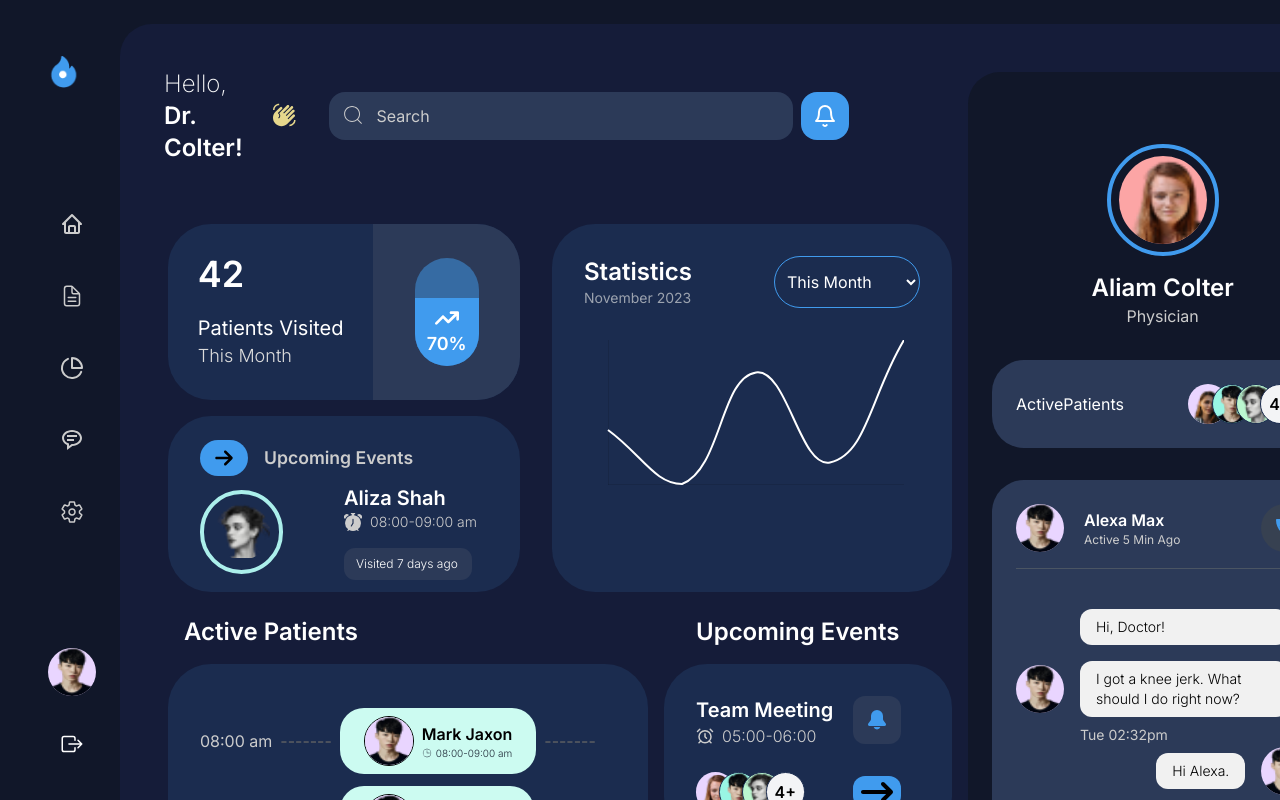
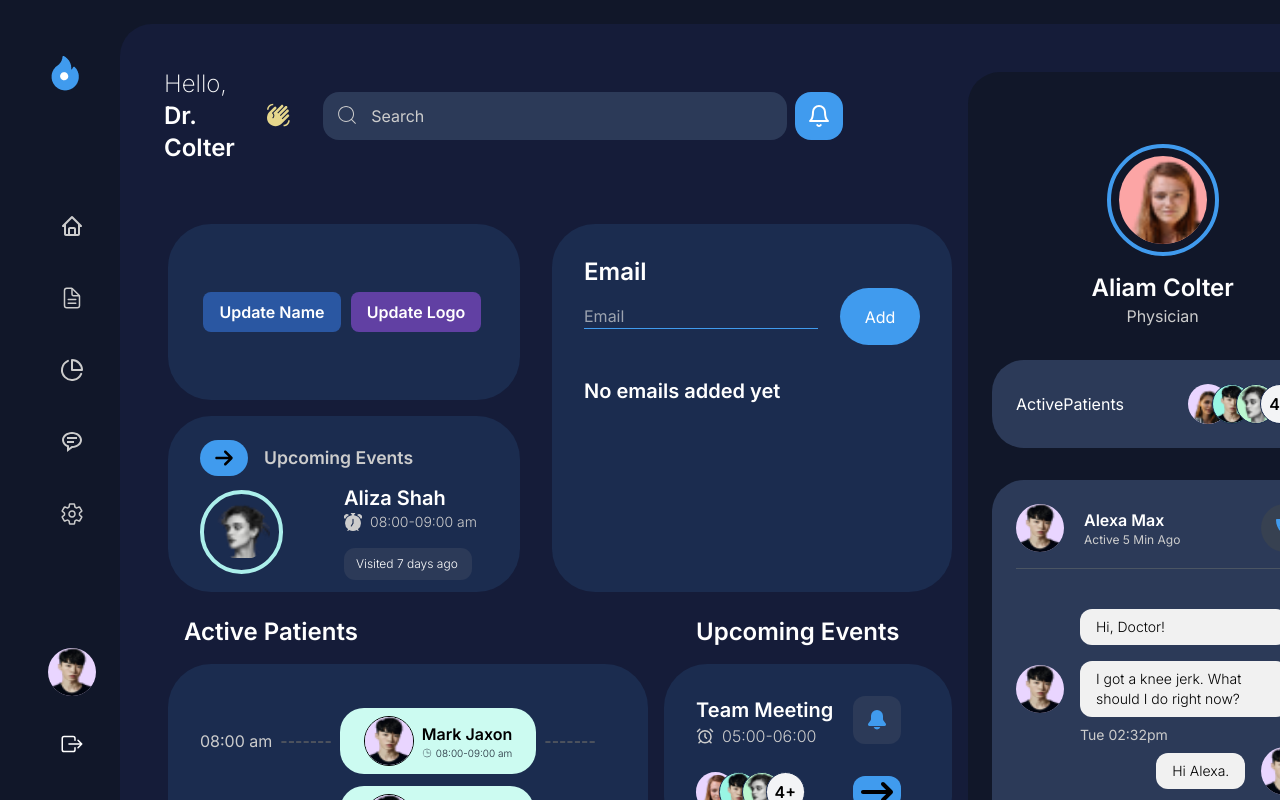
Before and after one commit to whysosaket/Doctor-Dashboard, a Next.js app in the folder my-app/: page / in a window 1280 px wide. Shown: the top 800 px of the page. Built offline with nearby package versions, Linux system fonts and the light colour scheme.

Commit message:
Updated Some APIs

```diff
--- /dev/null
+++ b/my-app/app/api/updateemail/route.ts
@@ -0,0 +1,14 @@
+import { NextResponse } from "next/server";
+
+export async function POST(request: Request) {
+  const body = await request.json();
+
+  const email = body.email;
+  // check using regex
+  const emailRegex = /^[a-zA-Z0-9._-]+@[a-zA-Z0-9.-]+\.[a-zA-Z]{2,6}$/;
+  if (!emailRegex.test(email)) {
+    return NextResponse.json({ error: "Invalid email", success: false });
+  }
+
+  return NextResponse.json({ email, success: true});
+}
--- /dev/null
+++ b/my-app/app/api/updatename/route.ts
@@ -0,0 +1,7 @@
+import { NextResponse } from "next/server";
+import superheroes from "superheroes";
+
+export async function GET(request: Request) {
+  const superheroesName = superheroes.random();
+  return NextResponse.json({ name: superheroesName, success: true });
+}
--- /dev/null
+++ b/my-app/app/components/EmailForm.tsx
@@ -0,0 +1,71 @@
+import { motion } from 'framer-motion';
+import { useState, useRef } from 'react';
+import axios from 'axios';
+
+const EmailForm = () => {
+  const [emails, setEmails] = useState<string[]>([]);
+  const emailRef = useRef<HTMLInputElement>(null);
+  const [error, setError] = useState<string>('');
+
+  const updateEmails = async (email: string) => {
+    try {
+      const res = await axios.post('/api/updateemail', { email });
+      if (!res.data.success) {
+        setError(res.data.error);
+        setTimeout(() => setError(""), 3000);
+        return;
+      }
+      setEmails([...emails, res.data.email]); // Fixed typo here (email -> emails)
+    } catch (error) {
+      console.error('Error updating emails:', error);
+      // Handle error gracefully, maybe show an error message to the user
+    }
+  };
+
+  const handleUpdateEmails = () => {
+    if (emailRef.current && emailRef.current.value) {
+      updateEmails(emailRef.current.value);
+      emailRef.current.value = ''; // Clear input after adding email
+    }
+  };
+
+  return (
+    <motion.div
+      initial={{ y: -50, opacity: 0 }}
+      animate={{ y: 0, opacity: 1 }}
+      transition={{ duration: 0.7, delay: 1 }}
+      className="bg-secondary md:w-[25rem] h-[23rem w-full rounded-[2.7rem] flex flex-col overflow-hidden md:m-4 py-8 px-8"
+    >
+      <div className="">
+        <h1 className="text-2xl font-semibold">Email</h1>
+        <div className="flex justify-between">
+          <input
+            ref={emailRef}
+            type="text"
+            placeholder="Email"
+            className="bg-transparent text-white border-b border-bright my-4 focus:outline-none"
+          />
+          <button
+            onClick={handleUpdateEmails}
+            className="bg-bright text-white px-4 w-20 rounded-[2rem] ml-4 hover:bg-bright/60"
+          >
+            Add
+          </button>
+        </div>
+      </div>
+        {error && <p className="text-red-500">{error}</p>}
+      <div className="my-8">
+        {
+            emails.length === 0 && <h1 className="text-xl font-semibold">No emails added yet</h1>
+        }
+        {emails.map((email, index) => (
+          <h1 key={index} className="text-xl font-semibold">
+            {email}
+          </h1>
+        ))}
+      </div>
+    </motion.div>
+  );
+};
+
+export default EmailForm;
--- a/my-app/app/components/Navbar.tsx
+++ b/my-app/app/components/Navbar.tsx
@@ -1,15 +1,21 @@
-import React from 'react'
-import logo from "../assets/logo.png";
+import React from 'react';
 import { BiHome, BiMessageRoundedDetail } from "react-icons/bi";
 import { IoDocumentTextOutline, IoSettingsOutline, IoExitOutline } from "react-icons/io5";
 import { FiPieChart } from "react-icons/fi";
 import ProfilePicture from './ProfilePicture';
 
-const Navbar = () => {
+interface NavbarProps {
+    logo: string;
+    isLoading: boolean;
+}
+
+const Navbar: React.FunctionComponent<NavbarProps> = ({logo, isLoading}) => {
   return (
     <div className='md:flex hidden flex-col justify-between h-screen py-8'>
         <div>
-            <img src={logo.src} alt="logo" className='w-8' />
+            {isLoading?<div className=''>
+            <div className="animate-pulse bg-gray-300 h-12 w-12 rounded-full mb-4"></div>
+            </div>:<img src={logo} alt="logo" className='min-w-8' />}
         </div>
         <div className='text-[#CCC] text-2xl'>
             <BiHome className='my-6 hover:bg-tertiary hover:rounded-xl h-12 w-12 p-3' />
--- a/my-app/app/components/TopBar/TopBar.tsx
+++ b/my-app/app/components/TopBar/TopBar.tsx
@@ -5,7 +5,11 @@ import Search from './Search';
 import { FiBell } from "react-icons/fi";
 import {motion} from 'framer-motion';
 
-const TopBar = () => {
+interface TopBarProps {
+    doctorName: string;
+}
+
+const TopBar: React.FunctionComponent<TopBarProps> = ({doctorName}) => {
   return (
     <div className='mb-8 p-3 w-full text-2xl md:flex block'>
         <motion.div
@@ -15,7 +19,7 @@ const TopBar = () => {
         >
         <h1 className='font-extralight'>Hello, </h1>
         <h1 className='flex font-semibold'>
-           <span> Dr. Colter!</span>
+           <span> {doctorName}</span>
         <MdWavingHand className='text-3xl ml-3 text-[#E6D78C]' />
         </h1>
         </motion.div>
--- /dev/null
+++ b/my-app/app/components/UpdateComponents.tsx
@@ -0,0 +1,31 @@
+import React from 'react'
+import {motion} from 'framer-motion';
+
+interface UpdateComponentsProps {
+    updateImage: any;
+    updateName: any;
+}
+
+
+const UpdateComponents: React.FunctionComponent<UpdateComponentsProps> = ({updateName, updateImage}) => {
+  return (
+    <motion.div
+    initial={{y:-50, opacity:0}}
+    animate={{y:0, opacity:1}}
+    transition={{duration:0.7, delay:0.5}}
+    className="bg-secondary md:w-[22rem] w-full h-[11rem] rounded-[2.7rem] md:m-4 md:mx-4 flex overflow-hidden p-8">
+        <div className='w-1/2 h-full flex justify-center align-middle'>
+            <button onClick={updateName} className='my-auto px-4 select-none bg-blue-500/50 rounded-lg py-2 hover:bg-blue-500/80'>
+                <h1 className='text-md font-semibold'>Update Name</h1>
+            </button>
+        </div>
+        <div className='w-1/2 h-full flex justify-center align-middle'>
+            <button onClick={updateImage} className='my-auto px-4 select-none bg-purple-500/50 rounded-lg py-2 hover:bg-purple-500/80'>
+                <h1 className='text-md font-semibold'>Update Logo</h1>
+            </button>
+        </div>
+    </motion.div>
+  )
+}
+
+export default UpdateComponents
--- a/my-app/app/layout.tsx
+++ b/my-app/app/layout.tsx
@@ -5,7 +5,7 @@ import "./globals.css";
 const inter = Inter({ subsets: ["latin"] });
 
 export const metadata: Metadata = {
-  title: "Create Next App",
+  title: "Doctor's Dashboard",
   description: "Generated by create next app",
 };
 
--- a/my-app/app/page.tsx
+++ b/my-app/app/page.tsx
@@ -11,8 +11,30 @@ import ActivePatients from "./components/Profile/ActivePatients";
 import PatientsTiming from "./components/ActivePatients/PatientsTiming";
 import Statistics from "./components/Statistics/Statistics";
 import {motion} from 'framer-motion';
+import EmailForm from "./components/EmailForm";
+import UpdateComponents from "./components/UpdateComponents";
+import axios from "axios";
+import { useState } from "react";
+import logoImg from "./assets/logo.png";
 
 export default function Home() {
+
+  const [doctorName, setDoctorName] = useState('Dr. Colter');
+  const [logo, setLogo] = useState(logoImg.src);
+  const [isLoading, setIsLoading] = useState(false);
+
+  const getName = async () => {
+    const response = await axios.get('/api/updatename');
+    setDoctorName(response.data.name);
+  }
+
+  const getImage = async () => {
+    setIsLoading(true);
+    const response = await axios.get('/api/updateimage');
+    setLogo(response.data.logo);
+    setIsLoading(false);
+  }
+
   return (
     <div className="text-white md:p-6 flex">
       <motion.div
@@ -20,7 +42,7 @@ export default function Home() {
       animate={{x:0, opacity:1}}
       transition={{duration:0.7}}
       className="md:px-6">
-        <Navbar />
+        <Navbar logo={logo} isLoading={isLoading} />
       </motion.div>
       <motion.div
           initial={{ x: 20, opacity: 0 }}
@@ -28,13 +50,15 @@ export default function Home() {
           transition={{ duration: 0.5 }}
       className="bg-[#151C39] w-full md:p-8 p-4  rounded-[2rem] md:flex block">
         <div className="w-full">
-          <TopBar />
+          <TopBar doctorName={doctorName} />
           <div className="md:flex">
           <div>
-            <PatientsVisited />
+            {/* <PatientsVisited /> */}
+            <UpdateComponents updateImage={getImage} updateName={getName} />
             <UpcomingEvents />
           </div>
-          <Statistics />
+          {/* <Statistics /> */}
+          <EmailForm />
           </div>
           <div className="md:flex">
             <div>
--- a/my-app/package.json
+++ b/my-app/package.json
@@ -9,13 +9,15 @@
     "lint": "next lint"
   },
   "dependencies": {
+    "axios": "^1.6.7",
     "chart.js": "^4.4.1",
     "framer-motion": "^11.0.5",
     "next": "14.1.0",
     "react": "^18",
     "react-chartjs-2": "^5.2.0",
     "react-dom": "^18",
-    "react-icons": "^5.0.1"
+    "react-icons": "^5.0.1",
+    "superheroes": "^3.0.0"
   },
   "devDependencies": {
     "@types/node": "^20",
```
Also changed, not shown: my-app/app/api/updateimage/route.ts (added, +28 -0 lines), 1 other file (tests, documents, lock files or other folders).
